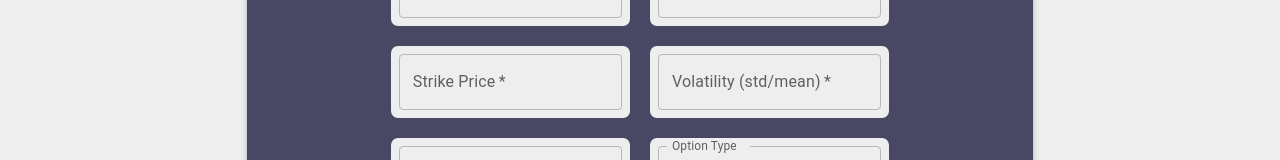
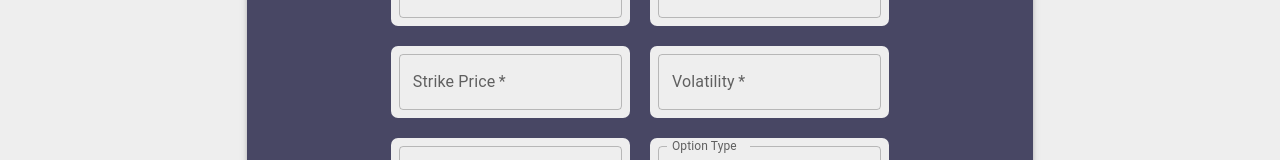
Before and after one commit to Kushagra-2023/Options-Pricing, a React (Create React App) app: page /blackscholes in a window 1280 px wide. Shown: the part 231-391 px from the top of the page. Built offline with nearby package versions, Linux system fonts and the light colour scheme.

Commit message:
Minor change in Black Scholes page

```diff
--- a/src/pages/BlackScholes/BlackScholes.jsx
+++ b/src/pages/BlackScholes/BlackScholes.jsx
@@ -167,7 +167,7 @@ export default function BlackScholes() {
         >
           <TextField id="outlined-basic" label="Outlined" variant="outlined" />
         </Box> */}
-        {["Asset Price", "Time to Maturity", "Strike Price", "Volatility (std/mean)", "Risk-Free Interest Rate (%rate/100)"].map((field, index) => {
+        {["Asset Price", "Time to Maturity", "Strike Price", "Volatility", "Risk-Free Interest Rate (%rate/100)"].map((field, index) => {
           const handleChangeFunctions = [
             handleAssetPriceChange,
             handleTimeToMaturityChange,
```
